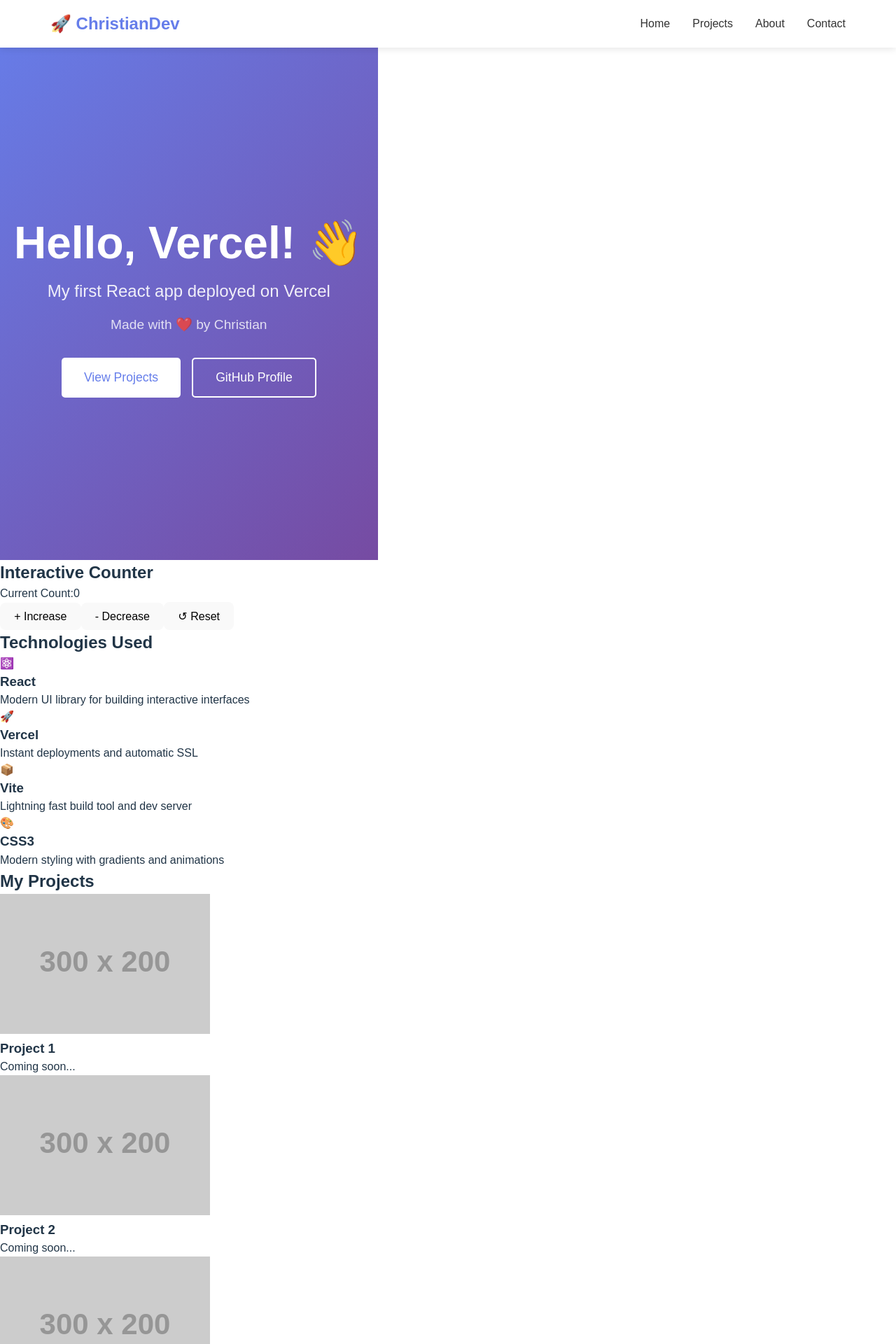
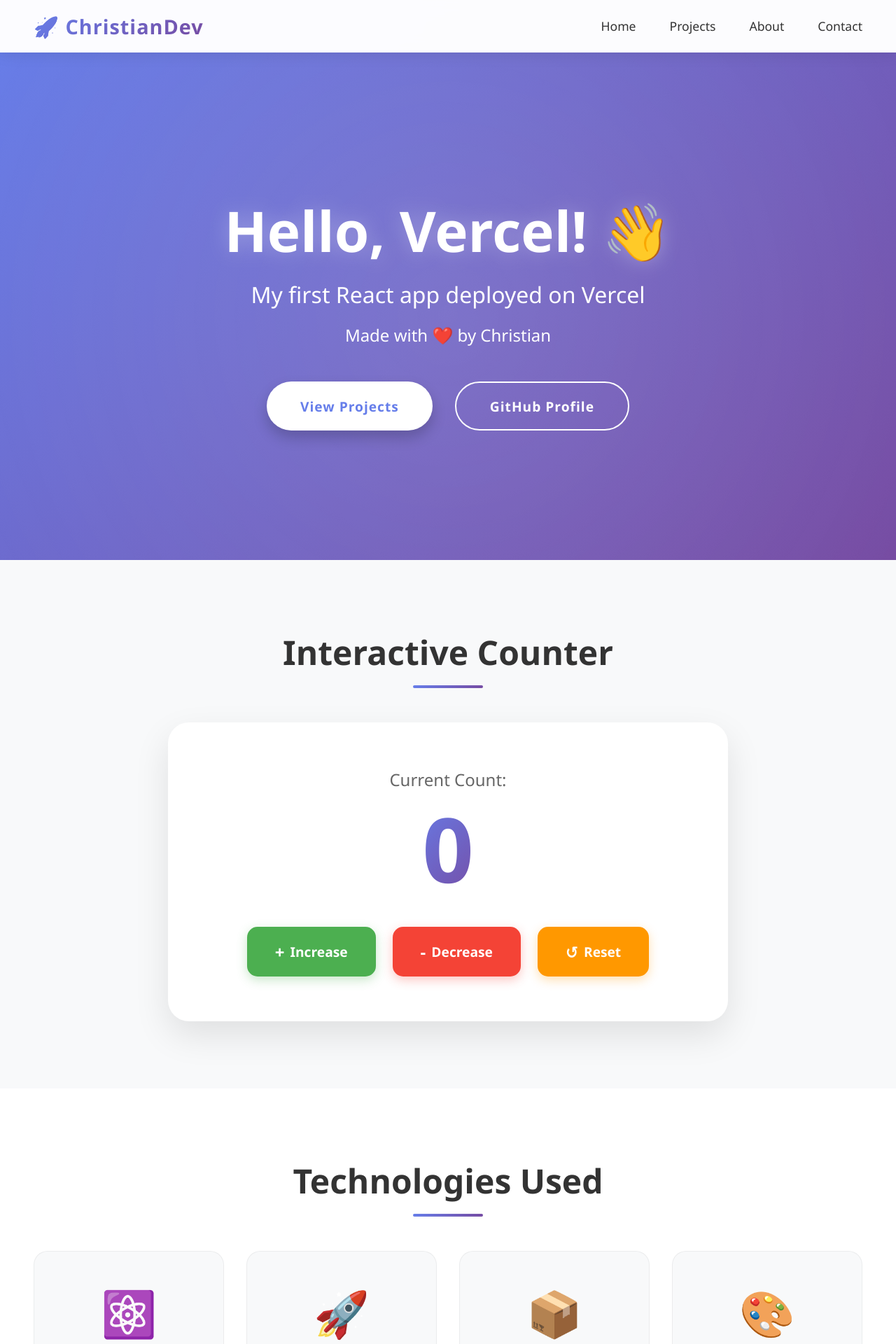
Before and after one commit to christianbelencion11-creator/my-react-app, a React (Vite) app: page / in a window 1280 px wide. Shown: the top 1920 px of the page at 70% size. Built offline with nearby package versions, Linux system fonts and the light colour scheme.

Commit message:
Personal Design

```diff
--- a/src/App.css
+++ b/src/App.css
@@ -5,51 +5,75 @@
 }
 
 body {
-  font-family: Arial, sans-serif;
+  font-family: 'Segoe UI', Tahoma, Geneva, Verdana, sans-serif;
   overflow-x: hidden;
 }
 
-/* Navigation Bar */
+/* Navigation Bar - Desktop Style */
 .navbar {
   position: fixed;
   top: 0;
   width: 100%;
-  background: white;
-  box-shadow: 0 2px 10px rgba(0,0,0,0.1);
+  background: rgba(255, 255, 255, 0.98);
+  box-shadow: 0 2px 20px rgba(0, 0, 0, 0.1);
   z-index: 1000;
+  backdrop-filter: blur(10px);
 }
 
 .nav-container {
-  max-width: 1200px;
+  max-width: 1400px;
   margin: 0 auto;
-  padding: 1rem 2rem;
+  padding: 1rem 3rem;
   display: flex;
   justify-content: space-between;
   align-items: center;
 }
 
 .logo {
-  font-size: 1.5rem;
+  font-size: 1.8rem;
   font-weight: bold;
-  color: #667eea;
+  background: linear-gradient(135deg, #667eea 0%, #764ba2 100%);
+  -webkit-background-clip: text;
+  -webkit-text-fill-color: transparent;
+  letter-spacing: 1px;
 }
 
 .nav-menu {
   display: flex;
   list-style: none;
-  gap: 2rem;
+  gap: 3rem;
 }
 
 .nav-menu a {
   text-decoration: none;
   color: #333;
+  font-weight: 500;
+  font-size: 1.1rem;
+  transition: all 0.3s;
+  padding: 0.5rem 0;
+  position: relative;
 }
 
 .nav-menu a:hover {
   color: #667eea;
 }
 
-/* Hero Section */
+.nav-menu a::after {
+  content: '';
+  position: absolute;
+  bottom: 0;
+  left: 0;
+  width: 0;
+  height: 2px;
+  background: linear-gradient(135deg, #667eea 0%, #764ba2 100%);
+  transition: width 0.3s;
+}
+
+.nav-menu a:hover::after {
+  width: 100%;
+}
+
+/* Hero Section - Full Desktop */
 .hero {
   min-height: 100vh;
   background: linear-gradient(135deg, #667eea 0%, #764ba2 100%);
@@ -58,47 +82,80 @@
   justify-content: center;
   text-align: center;
   color: white;
-  padding: 80px 20px 0;
+  padding: 100px 20px 0;
+  position: relative;
+  overflow: hidden;
+}
+
+/* Background Effect */
+.hero::before {
+  content: '';
+  position: absolute;
+  width: 200%;
+  height: 200%;
+  background: radial-gradient(circle, rgba(255,255,255,0.1) 0%, transparent 50%);
+  animation: rotate 30s linear infinite;
+}
+
+@keyframes rotate {
+  from { transform: rotate(0deg); }
+  to { transform: rotate(360deg); }
 }
 
 .hero-content {
-  max-width: 800px;
+  max-width: 1200px;
+  position: relative;
+  z-index: 1;
 }
 
-h1 {
-  font-size: 4rem;
-  margin-bottom: 1rem;
+.hero h1 {
+  font-size: 5rem;
+  margin-bottom: 1.5rem;
+  text-shadow: 0 0 30px rgba(255, 255, 255, 0.3);
+  animation: fadeInDown 1s ease;
 }
 
 .hero-subtitle {
-  font-size: 1.5rem;
+  font-size: 2rem;
   margin-bottom: 1rem;
-  opacity: 0.9;
+  opacity: 0.95;
+  animation: fadeInUp 1s ease 0.2s both;
 }
 
 .hero-name {
-  font-size: 1.2rem;
-  margin-bottom: 2rem;
-  opacity: 0.8;
+  font-size: 1.5rem;
+  margin-bottom: 3rem;
+  opacity: 0.9;
+  animation: fadeInUp 1s ease 0.4s both;
 }
 
 .hero-buttons {
   display: flex;
-  gap: 1rem;
+  gap: 2rem;
   justify-content: center;
+  animation: fadeInUp 1s ease 0.6s both;
 }
 
 .hero-buttons button {
-  padding: 1rem 2rem;
-  font-size: 1.1rem;
+  padding: 1.2rem 3rem;
+  font-size: 1.2rem;
   border: none;
-  border-radius: 5px;
+  border-radius: 50px;
   cursor: pointer;
+  transition: all 0.3s;
+  font-weight: 600;
+  letter-spacing: 1px;
 }
 
 .hero-buttons .btn-primary {
   background: white;
   color: #667eea;
+  box-shadow: 0 10px 20px rgba(0, 0, 0, 0.2);
+}
+
+.hero-buttons .btn-primary:hover {
+  transform: translateY(-5px);
+  box-shadow: 0 15px 30px rgba(0, 0, 0, 0.3);
 }
 
 .hero-buttons .btn-secondary {
@@ -107,21 +164,277 @@
   border: 2px solid white;
 }
 
-/* Responsive */
-@media (max-width: 768px) {
-  .nav-menu {
-    display: none;
+.hero-buttons .btn-secondary:hover {
+  background: white;
+  color: #667eea;
+  transform: translateY(-5px);
+  box-shadow: 0 10px 20px rgba(0, 0, 0, 0.2);
+}
+
+/* Counter Section */
+.counter-section {
+  padding: 6rem 0;
+  background: #f8f9fa;
+}
+
+.container {
+  max-width: 1400px;
+  margin: 0 auto;
+  padding: 0 3rem;
+}
+
+.section-title {
+  text-align: center;
+  font-size: 3rem;
+  margin-bottom: 4rem;
+  color: #333;
+  position: relative;
+}
+
+.section-title::after {
+  content: '';
+  position: absolute;
+  bottom: -15px;
+  left: 50%;
+  transform: translateX(-50%);
+  width: 100px;
+  height: 4px;
+  background: linear-gradient(135deg, #667eea 0%, #764ba2 100%);
+  border-radius: 2px;
+}
+
+.counter-card {
+  background: white;
+  border-radius: 30px;
+  padding: 4rem;
+  box-shadow: 0 20px 50px rgba(0, 0, 0, 0.1);
+  max-width: 800px;
+  margin: 0 auto;
+  text-align: center;
+}
+
+.counter-display {
+  margin-bottom: 3rem;
+}
+
+.counter-label {
+  font-size: 1.5rem;
+  color: #666;
+  display: block;
+  margin-bottom: 1rem;
+}
+
+.counter-value {
+  font-size: 8rem;
+  font-weight: bold;
+  background: linear-gradient(135deg, #667eea 0%, #764ba2 100%);
+  -webkit-background-clip: text;
+  -webkit-text-fill-color: transparent;
+  line-height: 1;
+}
+
+.counter-buttons {
+  display: flex;
+  gap: 1.5rem;
+  justify-content: center;
+}
+
+.counter-btn {
+  padding: 1.2rem 2.5rem;
+  font-size: 1.2rem;
+  border: none;
+  border-radius: 15px;
+  cursor: pointer;
+  transition: all 0.3s;
+  display: flex;
+  align-items: center;
+  gap: 0.5rem;
+  font-weight: 600;
+  min-width: 150px;
+  justify-content: center;
+}
+
+.counter-btn span {
+  font-size: 1.5rem;
+}
+
+.increment {
+  background: #4CAF50;
+  color: white;
+  box-shadow: 0 5px 15px rgba(76, 175, 80, 0.3);
+}
+
+.increment:hover {
+  background: #45a049;
+  transform: translateY(-3px);
+  box-shadow: 0 10px 25px rgba(76, 175, 80, 0.4);
+}
+
+.decrement {
+  background: #f44336;
+  color: white;
+  box-shadow: 0 5px 15px rgba(244, 67, 54, 0.3);
+}
+
+.decrement:hover {
+  background: #da190b;
+  transform: translateY(-3px);
+  box-shadow: 0 10px 25px rgba(244, 67, 54, 0.4);
+}
+
+.reset {
+  background: #ff9800;
+  color: white;
+  box-shadow: 0 5px 15px rgba(255, 152, 0, 0.3);
+}
+
+.reset:hover {
+  background: #e68900;
+  transform: translateY(-3px);
+  box-shadow: 0 10px 25px rgba(255, 152, 0, 0.4);
+}
+
+/* Features Section */
+.features-section {
+  padding: 6rem 0;
+  background: white;
+}
+
+.features-grid {
+  display: grid;
+  grid-template-columns: repeat(4, 1fr);
+  gap: 2rem;
+}
+
+.feature-card {
+  text-align: center;
+  padding: 2.5rem 2rem;
+  border-radius: 20px;
+  background: #f8f9fa;
+  transition: all 0.3s;
+  border: 1px solid rgba(0, 0, 0, 0.05);
+}
+
+.feature-card:hover {
+  transform: translateY(-10px);
+  box-shadow: 0 20px 40px rgba(102, 126, 234, 0.2);
+  border-color: #667eea;
+}
+
+.feature-icon {
+  font-size: 4rem;
+  margin-bottom: 1.5rem;
+}
+
+.feature-card h3 {
+  font-size: 1.5rem;
+  margin-bottom: 1rem;
+  color: #333;
+}
+
+.feature-card p {
+  color: #666;
+  line-height: 1.8;
+  font-size: 1rem;
+}
+
+/* Projects Section */
+.projects-section {
+  padding: 6rem 0;
+  background: #f8f9fa;
+}
+
+.projects-grid {
+  display: grid;
+  grid-template-columns: repeat(3, 1fr);
+  gap: 2.5rem;
+}
+
+.project-card {
+  background: white;
+  border-radius: 20px;
+  overflow: hidden;
+  box-shadow: 0 10px 30px rgba(0, 0, 0, 0.1);
+  transition: all 0.3s;
+}
+
+.project-card:hover {
+  transform: translateY(-10px);
+  box-shadow: 0 20px 50px rgba(102, 126, 234, 0.3);
+}
+
+.project-card img {
+  width: 100%;
+  height: 250px;
+  object-fit: cover;
+}
+
+.project-card h3 {
+  padding: 1.5rem 1.5rem 0.5rem;
+  color: #333;
+  font-size: 1.5rem;
+}
+
+.project-card p {
+  padding: 0 1.5rem 2rem;
+  color: #666;
+  font-size: 1.1rem;
+}
+
+/* Footer */
+.footer {
+  background: #1a1a1a;
+  color: white;
+  padding: 3rem 0;
+  text-align: center;
+}
+
+.footer p {
+  margin: 0.5rem 0;
+  opacity: 0.9;
+  font-size: 1.1rem;
+}
+
+.footer p:last-child {
+  color: #667eea;
+  opacity: 1;
+  font-weight: bold;
+}
+
+/* Animations */
+@keyframes fadeInDown {
+  from {
+    opacity: 0;
+    transform: translateY(-50px);
+  }
+  to {
+    opacity: 1;
+    transform: translateY(0);
+  }
+}
+
+@keyframes fadeInUp {
+  from {
+    opacity: 0;
+    transform: translateY(50px);
+  }
+  to {
+    opacity: 1;
+    transform: translateY(0);
+  }
+}
+
+/* Desktop Optimizations */
+@media (min-width: 1920px) {
+  .container {
+    max-width: 1600px;
   }
 
   h1 {
-    font-size: 2.5rem;
+    font-size: 6rem;
   }
 
   .hero-subtitle {
-    font-size: 1.2rem;
-  }
-
-  .hero-buttons {
-    flex-direction: column;
+    font-size: 2.5rem;
   }
 }
```
